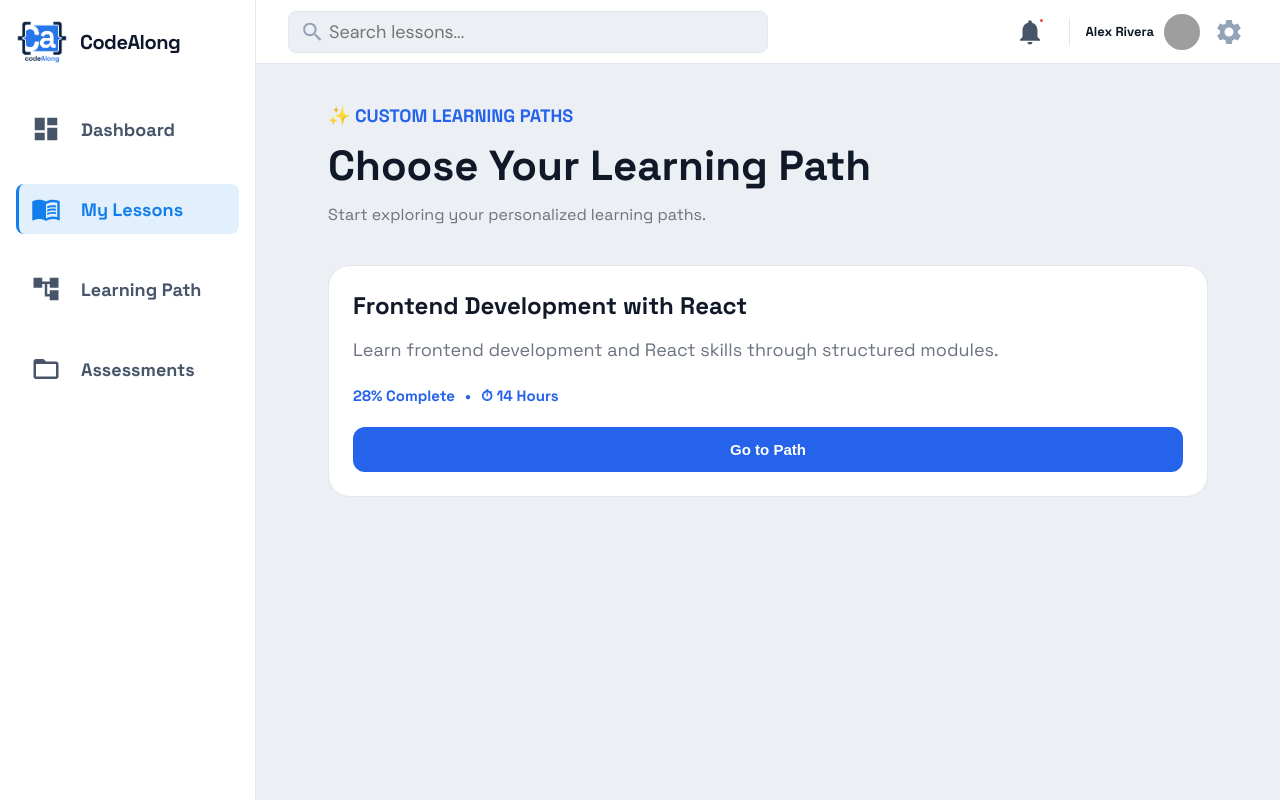
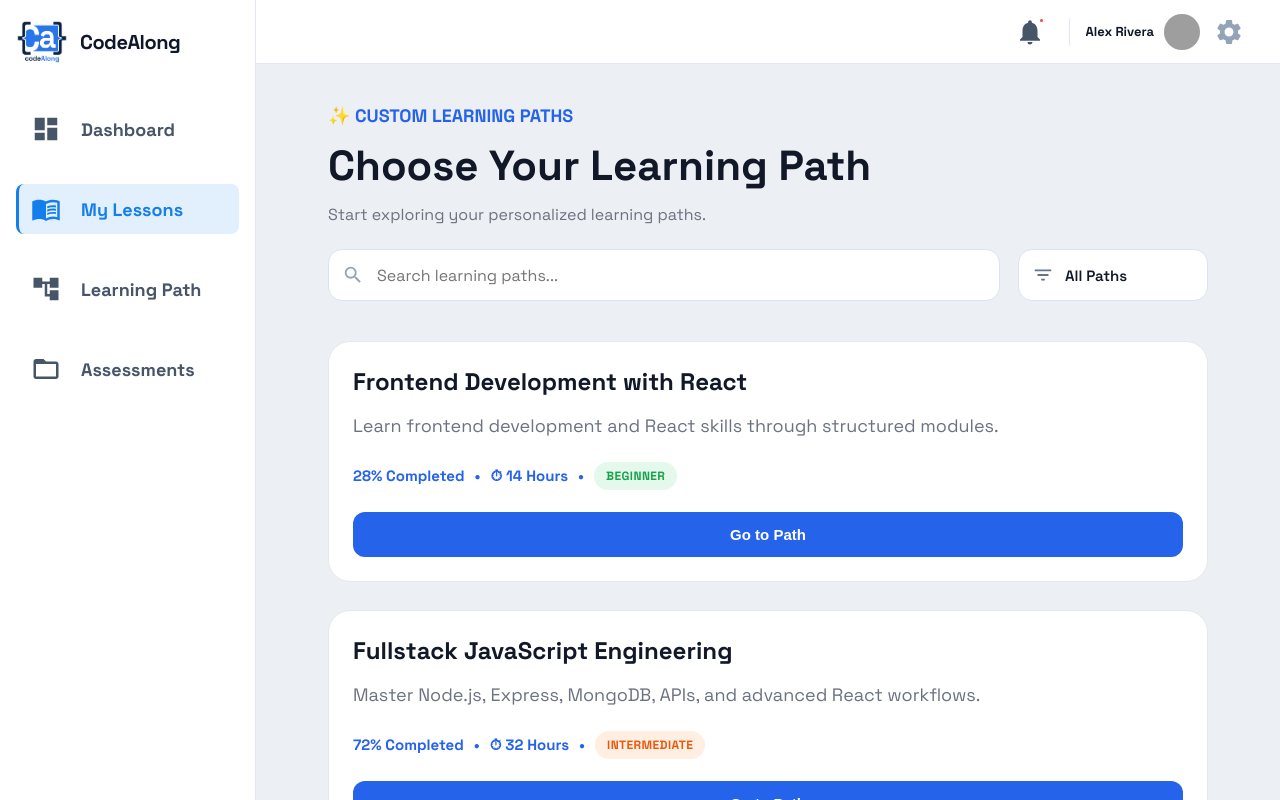
Before and after one commit to AgboGabriel/CodeAlong, a React (Vite) app in the folder Frontend/: page /MyLessons in a window 1280 px wide. Built offline with nearby package versions, Linux system fonts and the light colour scheme; grey boxes are pictures that could not be loaded.

Commit message:
Mylessons page updated with working filter and search bar

```diff
--- a/Frontend/src/LearningPath.css
+++ b/Frontend/src/LearningPath.css
@@ -747,3 +747,41 @@ box-shadow: 0 2px 8px rgba(0, 0, 0, 0.5);
 .remove-file-btn:hover {
   color: #e53935;
 }
+.difficulty {
+  display: inline-flex;
+  align-items: center;
+  justify-content: center;
+
+  padding: 8px 14px;
+
+  border-radius: 999px;
+
+  font-size: 12px;
+  font-weight: 700;
+  letter-spacing: 0.5px;
+  text-transform: uppercase;
+}
+
+/* Beginner */
+
+.difficulty.beginner {
+  background: rgba(34, 197, 94, 0.12);
+  color: #16a34a;
+  border: 1px solid rgba(34, 197, 94, 0.2);
+}
+
+/* Intermediate */
+
+.difficulty.intermediate {
+  background: rgba(249, 115, 22, 0.12);
+  color: #ea580c;
+  border: 1px solid rgba(249, 115, 22, 0.2);
+}
+
+/* Advanced */
+
+.difficulty.advanced {
+  background: rgba(239, 68, 68, 0.12);
+  color: #dc2626;
+  border: 1px solid rgba(239, 68, 68, 0.2);
+}
--- a/Frontend/src/LearningPath.jsx
+++ b/Frontend/src/LearningPath.jsx
@@ -166,7 +166,7 @@ const bottomRef = useRef(null);
     role: "ai",
     type: "text",
     content:
-      "Hi 👋 Tell me what you want to learn and I’ll build a structured curriculum for you.",
+      "Hi 👋 Tell me what you want to learn and I’ll build a structured learning path for you.",
   };
 
   const [messages, setMessages] = useState([initialMessage]);
@@ -206,7 +206,10 @@ const handleFileChange = (e) => {
   // Mock AI generator
   const generateCurriculum = (topic) => {
   return {
+    level: "Beginner",
+
     description: `Your personalized learning path for "${topic}" is ready.`,
+
     modules: [
       {
         title: "Frontend Fundamentals",
@@ -221,6 +224,7 @@ const handleFileChange = (e) => {
           "DOM Manipulation",
         ],
       },
+
       {
         title: "React Components",
         week: "Week 3-6",
@@ -233,6 +237,7 @@ const handleFileChange = (e) => {
           "Context API",
         ],
       },
+
       {
         title: "API Integration",
         week: "Week 7-9",
@@ -245,6 +250,7 @@ const handleFileChange = (e) => {
           "Error Handling",
         ],
       },
+
       {
         title: "Backend Structure",
         week: "Planned",
@@ -252,7 +258,7 @@ const handleFileChange = (e) => {
         icon: "pending",
         placeholder: true,
       },
-]
+    ],
   };
 };
 
@@ -360,7 +366,11 @@ setTimeout(() => {
                        <FaRobot size={24} />
                       </span>
                     </div>
-                    <span className="ai-label">AI curriculum builder</span>
+                       <span
+                            className={`difficulty ${msg.data.level.toLowerCase()}`}
+                          >
+                            {msg.data.level}
+                        </span>
                   </div>
 
                  {loading ? (
--- a/Frontend/src/MyLessons.css
+++ b/Frontend/src/MyLessons.css
@@ -737,3 +737,120 @@ box-shadow: 0 2px 8px rgba(0, 0, 0, 0.5);
   visibility: visible;
   transform: translate(-50%, -50%) scale(1);
 }
+.filter-wrap {
+  position: relative;
+  display: flex;
+  align-items: center;
+}
+
+.filter-icon {
+  position: absolute;
+  left: 14px;
+  color: #64748b;
+  pointer-events: none;
+}
+
+.lesson-filter {
+  height: 52px;
+  padding: 0 18px 0 46px;
+  border-radius: 14px;
+  border: 1px solid #dbe3ee;
+  background: white;
+  font-size: 15px;
+  font-weight: 600;
+  color: #111827;
+  cursor: pointer;
+  outline: none;
+  min-width: 190px;
+  font-family: "Space Grotesk", sans-serif;
+  transition: 0.2s ease;
+  appearance: none;
+}
+.lessons-header {
+  display: flex;
+  flex-direction: column;
+  gap: 24px;
+  margin-bottom: 40px;
+}
+
+/* Controls Row */
+
+.lesson-controls {
+  display: flex;
+  align-items: center;
+  gap: 18px;
+  flex-wrap: wrap;
+}
+
+/* Search */
+
+.lesson-search {
+  position: relative;
+  flex: 1;
+  min-width: 280px;
+  font-family: "Space Grotesk", sans-serif;
+}
+
+.lesson-search-icon {
+  position: absolute;
+  left: 14px;
+  top: 50%;
+  transform: translateY(-50%);
+  color: #94a3b8;
+}
+
+.lesson-search-input {
+  width: 100%;
+  height: 52px;
+  border: 1px solid #dbe3ee;
+  background: white;
+  border-radius: 14px;
+  padding: 0 18px 0 48px;
+  font-size: 16px;
+  font-family: "Space Grotesk", sans-serif;
+  outline: none;
+  transition: 0.2s ease;
+}
+
+.lesson-search-input:focus {
+  border-color: #2563eb;
+  box-shadow: 0 0 0 4px rgba(37, 99, 235, 0.12);
+}
+
+/* Filter */
+
+.lesson-filter:focus {
+  border-color: #2563eb;
+  box-shadow: 0 0 0 4px rgba(37, 99, 235, 0.12);
+}
+.difficulty-badge {
+  padding: 6px 12px;
+  border-radius: 999px;
+
+  font-size: 12px;
+  font-weight: 700;
+
+  text-transform: uppercase;
+  letter-spacing: 0.4px;
+}
+
+/* Beginner */
+
+.difficulty-badge.beginner {
+  background: rgba(34, 197, 94, 0.12);
+  color: #16a34a;
+}
+
+/* Intermediate */
+
+.difficulty-badge.intermediate {
+  background: rgba(249, 115, 22, 0.12);
+  color: #ea580c;
+}
+
+/* Advanced */
+
+.difficulty-badge.advanced {
+  background: rgba(239, 68, 68, 0.12);
+  color: #dc2626;
+}
--- a/Frontend/src/MyLessons.jsx
+++ b/Frontend/src/MyLessons.jsx
@@ -12,6 +12,7 @@ import {
   MdNotifications,
   MdSearch,
   MdDelete,
+  MdFilterList,
 } from "react-icons/md";
 
 const user = {
@@ -104,12 +105,7 @@ function Header() {
   return (
     <header className="header">
       <div className="search-wrap">
-        <input
-          className="search-input"
-          type="text"
-          placeholder="Search lessons..."
-        />
-        <MdSearch className="search-icon" size={25} />
+
       </div>
 
       <div className="header-right">
@@ -153,12 +149,41 @@ function Header() {
 export default function MyLessons() {
   const [selectedPath, setSelectedPath] = useState(null);
 
+  const [filter, setFilter] = useState("All Paths");
+const [searchTerm, setSearchTerm] = useState("");
+
   const [learningPaths, setLearningPaths] = useState([
    {
     id: 1,
     title: "Frontend Development with React",
     progress: 28,
     hours: 14,
+    level: "Beginner",
+    status: "In Progress",
+    description:
+      "Learn frontend development and React skills through structured modules.",
+  },
+
+  {
+    id: 2,
+    title: "Fullstack JavaScript Engineering",
+    progress: 72,
+    hours: 32,
+    level: "Intermediate",
+    status: "Completed",
+    description:
+      "Master Node.js, Express, MongoDB, APIs, and advanced React workflows.",
+  },
+
+  {
+    id: 3,
+    title: "AI Powered Web Applications",
+    progress: 0,
+    hours: 48,
+    level: "Advanced",
+    status: "Not Started",
+    description:
+      "Build intelligent apps using OpenAI APIs, vector databases, and AI tooling.",
   },
   ]);
 
@@ -170,6 +195,19 @@ export default function MyLessons() {
     );
     setDeleteTarget(null);
   };
+
+  const filteredPaths = learningPaths.filter((path) => {
+  const matchesSearch = path.title
+    .toLowerCase()
+    .includes(searchTerm.toLowerCase());
+
+  const matchesFilter =
+    filter === "All Paths" ||
+    path.level === filter ||
+    path.status === filter;
+
+  return matchesSearch && matchesFilter;
+});
 
   if (!selectedPath) {
     return (
@@ -189,28 +227,65 @@ export default function MyLessons() {
                               Start exploring your personalized learning paths.
                             </p>
                           </div>
+
+                          <div className="lesson-controls">
+                            <div className="lesson-search">
+                              <MdSearch className="lesson-search-icon" size={22} />
+
+                              <input
+                                type="text"
+                                placeholder="Search learning paths..."
+                                className="lesson-search-input"
+                                value={searchTerm}
+                                onChange={(e) => setSearchTerm(e.target.value)}
+                              />
                             </div>
 
-              {learningPaths.length === 0 ? (
+                            <div className="filter-wrap">
+                                  <MdFilterList className="filter-icon" size={22} />
+
+                                 <select
+                                    className="lesson-filter"
+                                    value={filter}
+                                    onChange={(e) => setFilter(e.target.value)}
+                                  >
+                                    <option>All Paths</option>
+                                    <option>In Progress</option>
+                                    <option>Completed</option>
+                                    <option>Not Started</option>
+                                    <option>Intermediate</option>
+                                    <option>Beginner</option>
+                                    <option>Advanced</option>
+                                  </select>
+                                </div>
+                          </div>
+                        </div>
+
+              {filteredPaths.length === 0 ? (
                 <div className="empty-state">
                   Ooops! There's nothing here
                 </div>
               ) : (
                 <div className="curriculum-grid">
-                  {learningPaths.map((path) => (
+                  {filteredPaths.map((path) => (
                     <div className="curriculum-card" key={path.id}>
                       <div className="curriculum-content">
                         <h3>{path.title}</h3>
 
-                        <p>
-                          Learn frontend development and React skills
-                          through structured modules.
-                        </p>
+                           <p>{path.description}</p>
 
                          <div className="curriculum-meta">
-                          <span>{path.progress}% Complete</span>
+                            <span>{path.progress}% Completed</span>
+
                             <span>•</span>
+
                             <span>⏱ {path.hours} Hours</span>
+
+                            <span>•</span>
+
+                            <span className={`difficulty-badge ${path.level.toLowerCase()}`}>
+                              {path.level}
+                            </span>
                          </div>
 
                         <button
```
Lines whose indentation alone changed are shown as unchanged.
